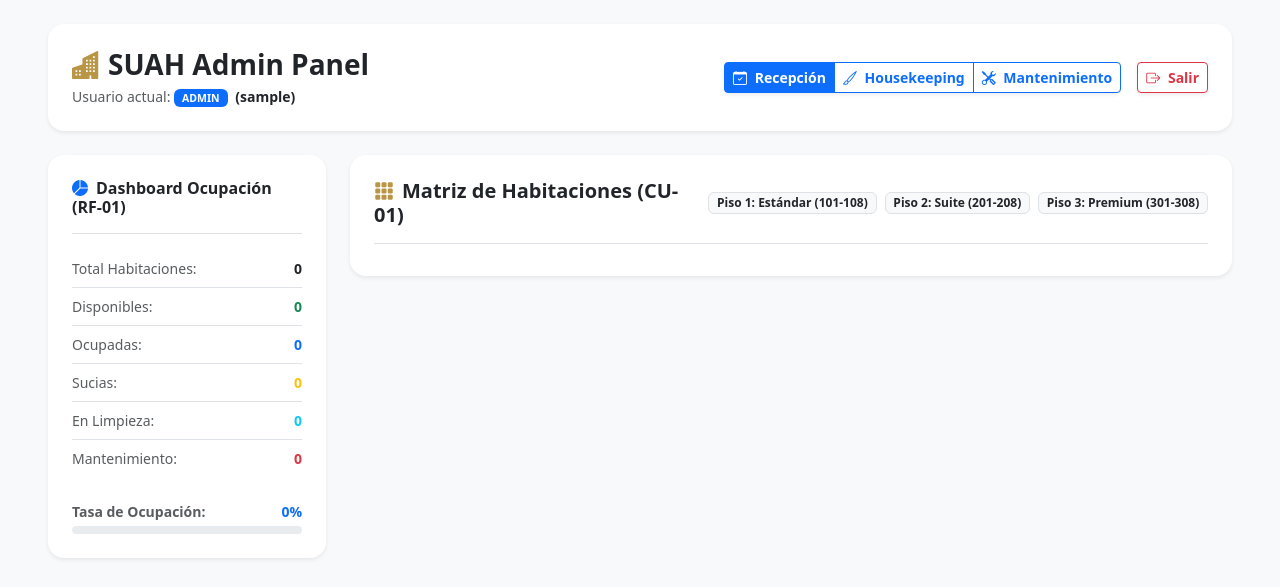
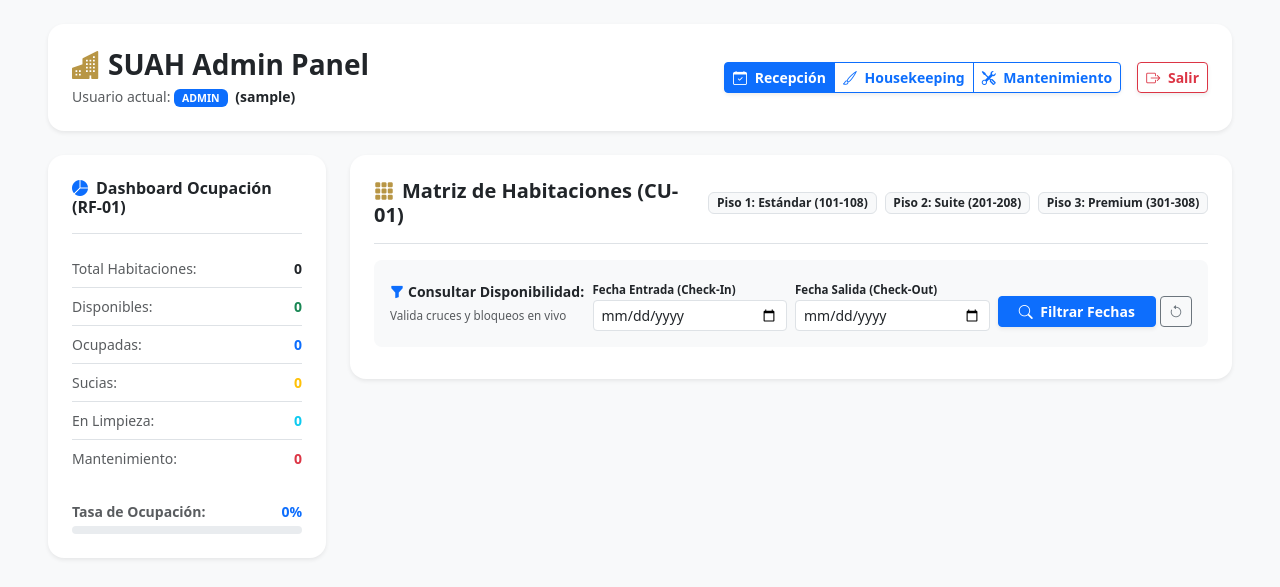
Before and after one commit to Constanza29/hotel-suah, a Django app: page /panel/ in a window 1280 px wide. Shown: the top 587 px of the page. Run offline with Django 5.2, Linux system fonts and the light colour scheme; the visitor is signed in with stand-in values (Sample User, id 1); data that the repository does not hold is empty; some libraries are stand-ins or nearby versions.

Commit message:
Implementar CU-01: Filtro de fechas con validación de reglas RN-01, RN-02 y RN-03 en Recepción

```diff
--- a/hotelSUAH/core/urls.py
+++ b/hotelSUAH/core/urls.py
@@ -31,4 +31,5 @@ urlpatterns = [
     path('api/aseo/<str:numero>/', views.cambiar_estado_aseo, name='cambiar_estado_aseo'),
     path('api/resolver-mantenimiento/<str:numero>/', views.resolver_mantenimiento, name='resolver_mantenimiento'),
     path('api/contacto/enviar/', views.enviar_mensaje_contacto_api, name='enviar_mensaje_contacto'),
+    path('api/recepcion/consultar-disponibilidad/', views.consultar_disponibilidad_recepcion_api, name='consultar_disponibilidad_recepcion'),
 ]
--- a/hotelSUAH/core/views.py
+++ b/hotelSUAH/core/views.py
@@ -637,3 +637,75 @@ def enviar_mensaje_contacto_api(request):
         'status': 'ok',
         'message': f'¡Gracias {nombre}! Tu mensaje ha sido enviado exitosamente a nuestro equipo de atención.'
     })
+
+
+@login_required
+def consultar_disponibilidad_recepcion_api(request):
+    """
+    CU-01: Consulta disponibilidad e inventario en tiempo real con filtro por fecha.
+    Aplica RN-01 (sin superposición de fechas), RN-02 (limpiezas pendientes), RN-03 (bloqueos por mantenimiento).
+    """
+    if not (es_recepcionista(request.user) or request.user.is_superuser):
+        return HttpResponseForbidden("Acceso denegado: solo personal de Recepción.")
+
+    desde_str = request.GET.get('desde')
+    hasta_str = request.GET.get('hasta')
+
+    habitaciones = Habitación.objects.all().select_related('tipo').order_by('numero')
+
+    # Si no ingresó fechas, retorna el estado actual en vivo
+    if not desde_str or not hasta_str:
+        data = []
+        for h in habitaciones:
+            data.append({
+                'id': h.numero,
+                'type': h.tipo.nombre,
+                'price': int(h.tipo.precio_base),
+                'status': h.estado,
+                'ticket': h.ticket_falla or None,
+                'disponible_rango': h.estado == 'Disponible'
+            })
+        return JsonResponse({'status': 'ok', 'modo': 'en_vivo', 'habitaciones': data})
+
+    try:
+        f_desde = datetime.datetime.strptime(desde_str, '%Y-%m-%d').date()
+        f_hasta = datetime.datetime.strptime(hasta_str, '%Y-%m-%d').date()
+    except ValueError:
+        return JsonResponse({'status': 'error', 'message': 'Formato de fecha inválido (AAAA-MM-DD).'}, status=400)
+
+    if f_hasta <= f_desde:
+        return JsonResponse({'status': 'error', 'message': 'La fecha de salida debe ser posterior a la de entrada.'}, status=400)
+
+    # RN-01: Buscar habitaciones con reservas cruzadas activas en ese rango
+    reservas_solapadas = Reserva.objects.filter(
+        estado__in=['Confirmada', 'CheckIn'],
+        fecha_checkin__lt=f_hasta,
+        fecha_checkout__gt=f_desde
+    ).values_list('habitacion_id', flat=True)
+
+    data = []
+    for h in habitaciones:
+        # RN-03: Si está en mantenimiento, no está disponible
+        # RN-02: Si está sucia o en limpieza en este instante, o si se cruza con otra reserva (RN-01)
+        tiene_reserva_cruzada = h.id in reservas_solapadas
+
+        # Determinar si está disponible en ese rango específico
+        disponible_en_rango = (not tiene_reserva_cruzada) and (h.estado != 'Mantenimiento')
+
+        data.append({
+            'id': h.numero,
+            'type': h.tipo.nombre,
+            'price': int(h.tipo.precio_base),
+            'status': h.estado,
+            'ticket': h.ticket_falla or None,
+            'disponible_rango': disponible_en_rango,
+            'motivo_bloqueo': 'Reserva confirmada en el rango (RN-01)' if tiene_reserva_cruzada else ('Bloqueada por falla (RN-03)' if h.estado == 'Mantenimiento' else None)
+        })
+
+    return JsonResponse({
+        'status': 'ok',
+        'modo': 'filtro_fechas',
+        'desde': desde_str,
+        'hasta': hasta_str,
+        'habitaciones': data
+    })
--- a/hotelSUAH/templates/admin/panel.html
+++ b/hotelSUAH/templates/admin/panel.html
@@ -101,7 +101,7 @@
     <!-- Main: Matriz de Habitaciones -->
     <div class="col-12 col-lg-9">
       <div class="card border-0 shadow-sm rounded-4 p-4 bg-white">
-        <div class="d-flex flex-column flex-sm-row justify-content-between align-items-sm-center gap-2 border-bottom pb-3 mb-4">
+        <div class="d-flex flex-column flex-sm-row justify-content-between align-items-sm-center gap-2 border-bottom pb-3 mb-3">
           <h2 class="h5 fw-bold text-dark mb-0">
             <i class="bi bi-grid-3x3-gap-fill text-suah-gold me-2"></i>Matriz de Habitaciones (CU-01)
           </h2>
@@ -110,6 +110,35 @@
             <span class="badge bg-light text-dark border">Piso 2: Suite (201-208)</span>
             <span class="badge bg-light text-dark border">Piso 3: Premium (301-308)</span>
           </div>
+        </div>
+
+        <!-- Filtro por Fechas (Diagrama CU-01: ¿Filtra con fechas? -> RN-01, RN-02, RN-03) -->
+        <div class="card bg-light border-0 p-3 rounded-3 mb-4">
+          <div class="row g-2 align-items-center">
+            <div class="col-12 col-md-3">
+              <span class="small fw-bold text-dark d-block">
+                <i class="bi bi-funnel-fill text-primary me-1"></i>Consultar Disponibilidad:
+              </span>
+              <small class="text-muted" style="font-size: 0.73rem;">Valida cruces y bloqueos en vivo</small>
+            </div>
+            <div class="col-6 col-md-3">
+              <label class="form-label small fw-semibold mb-0" style="font-size: 0.72rem;">Fecha Entrada (Check-In)</label>
+              <input type="date" id="filtro-fecha-desde" class="form-control form-control-sm">
+            </div>
+            <div class="col-6 col-md-3">
+              <label class="form-label small fw-semibold mb-0" style="font-size: 0.72rem;">Fecha Salida (Check-Out)</label>
+              <input type="date" id="filtro-fecha-hasta" class="form-control form-control-sm">
+            </div>
+            <div class="col-12 col-md-3 d-flex gap-1 align-items-end pt-md-3">
+              <button onclick="consultarDisponibilidadFechasCU01()" class="btn btn-primary btn-sm fw-bold w-100 shadow-sm">
+                <i class="bi bi-search me-1"></i> Filtrar Fechas
+              </button>
+              <button onclick="limpiarFiltroFechasCU01()" title="Restablecer a Hoy" class="btn btn-outline-secondary btn-sm fw-semibold">
+                <i class="bi bi-arrow-counterclockwise"></i>
+              </button>
+            </div>
+          </div>
+          <div id="filtro-resultado-msg" class="d-none small alert py-1 px-2 mt-2 mb-0"></div>
         </div>
 
         <!-- Grid de Tarjetas Bootstrap -->
@@ -522,15 +551,27 @@
   ];
 
   function paintUI() {
-    // 1. Matriz de Habitaciones
+    // 1. Matriz de Habitaciones (CU-01)
     const matrix = document.getElementById('room-matrix');
     if (matrix) {
       matrix.innerHTML = '';
       allRooms.forEach(r => {
         const c = colors[r.status] || colors['Disponible'];
+        let rangoBadge = '';
+        let opacityClass = '';
+
+        if(filtroFechasActivo) {
+          if(r.disponible_rango) {
+            rangoBadge = `<span class="badge bg-success small mt-1"><i class="bi bi-check-circle me-1"></i>Apta para Rango</span>`;
+          } else {
+            opacityClass = 'opacity-75';
+            rangoBadge = `<span class="badge bg-secondary small mt-1" title="${r.motivo_bloqueo || 'No disponible'}"><i class="bi bi-x-circle me-1"></i>Ocupada / Bloqueada</span>`;
+          }
+        }
+
         matrix.innerHTML += `
           <div class="col">
-            <div onclick="openRoomModal('${r.id}')" class="card h-100 room-card ${c.border} ${c.bgLight} p-3 position-relative shadow-sm">
+            <div onclick="openRoomModal('${r.id}')" class="card h-100 room-card ${c.border} ${c.bgLight} ${opacityClass} p-3 position-relative shadow-sm">
               <div class="d-flex justify-content-between align-items-start mb-2">
                 <span class="h5 fw-bold text-dark mb-0">${r.id}</span>
                 <span class="badge ${c.badge} text-uppercase">${statusLabels[r.status] || r.status}</span>
@@ -538,6 +579,7 @@
               <div class="mt-auto">
                 <p class="small text-muted mb-0">${r.type}</p>
                 <p class="small fw-bold text-dark mb-0">$${r.price.toLocaleString()} CLP</p>
+                ${rangoBadge}
               </div>
             </div>
           </div>
@@ -1128,5 +1170,57 @@
     });
   }
 
+
+  // --- CONSULTA DISPONIBILIDAD CON FILTRO POR FECHAS (CU-01) ---
+  let filtroFechasActivo = false;
+
+  function consultarDisponibilidadFechasCU01() {
+    const desde = document.getElementById('filtro-fecha-desde').value;
+    const hasta = document.getElementById('filtro-fecha-hasta').value;
+    const msg = document.getElementById('filtro-resultado-msg');
+
+    if(!desde || !hasta) {
+      return showToast('Por favor selecciona fecha de entrada y salida para filtrar.', 'warning');
+    }
+
+    if(hasta <= desde) {
+      return showToast('La fecha de salida debe ser posterior a la fecha de entrada.', 'error');
+    }
+
+    fetch(`/api/recepcion/consultar-disponibilidad/?desde=${desde}&hasta=${hasta}`)
+      .then(res => res.json())
+      .then(data => {
+        if(data.status === 'ok') {
+          filtroFechasActivo = true;
+          allRooms = data.habitaciones;
+          paintUI(true);
+
+          const disponiblesRango = data.habitaciones.filter(h => h.disponible_rango).length;
+          msg.className = 'small alert alert-info py-1 px-3 mt-2 mb-0 d-flex justify-content-between align-items-center';
+          msg.innerHTML = `<span><strong>CU-01 / RN-01:</strong> Del <strong>${desde}</strong> al <strong>${hasta}</strong> hay <strong>${disponiblesRango} de ${data.habitaciones.length}</strong> habitaciones disponibles.</span> <span class="badge bg-primary">Filtro Activo</span>`;
+          showToast(`Disponibilidad calculada: ${disponiblesRango} habitaciones aptas.`, 'info');
+        } else {
+          showToast(data.message, 'error');
+        }
+      })
+      .catch(() => showToast('Error al consultar disponibilidad por fecha.', 'error'));
+  }
+
+  function limpiarFiltroFechasCU01() {
+    document.getElementById('filtro-fecha-desde').value = '';
+    document.getElementById('filtro-fecha-hasta').value = '';
+    const msg = document.getElementById('filtro-resultado-msg');
+    if (msg) msg.className = 'd-none';
+
+    fetch('/api/recepcion/consultar-disponibilidad/')
+      .then(res => res.json())
+      .then(data => {
+        filtroFechasActivo = false;
+        allRooms = data.habitaciones;
+        paintUI(false);
+        showToast('Matriz restablecida a estado en tiempo real (Hoy).', 'info');
+      });
+  }
+
 </script>
 {% endblock %}
```
